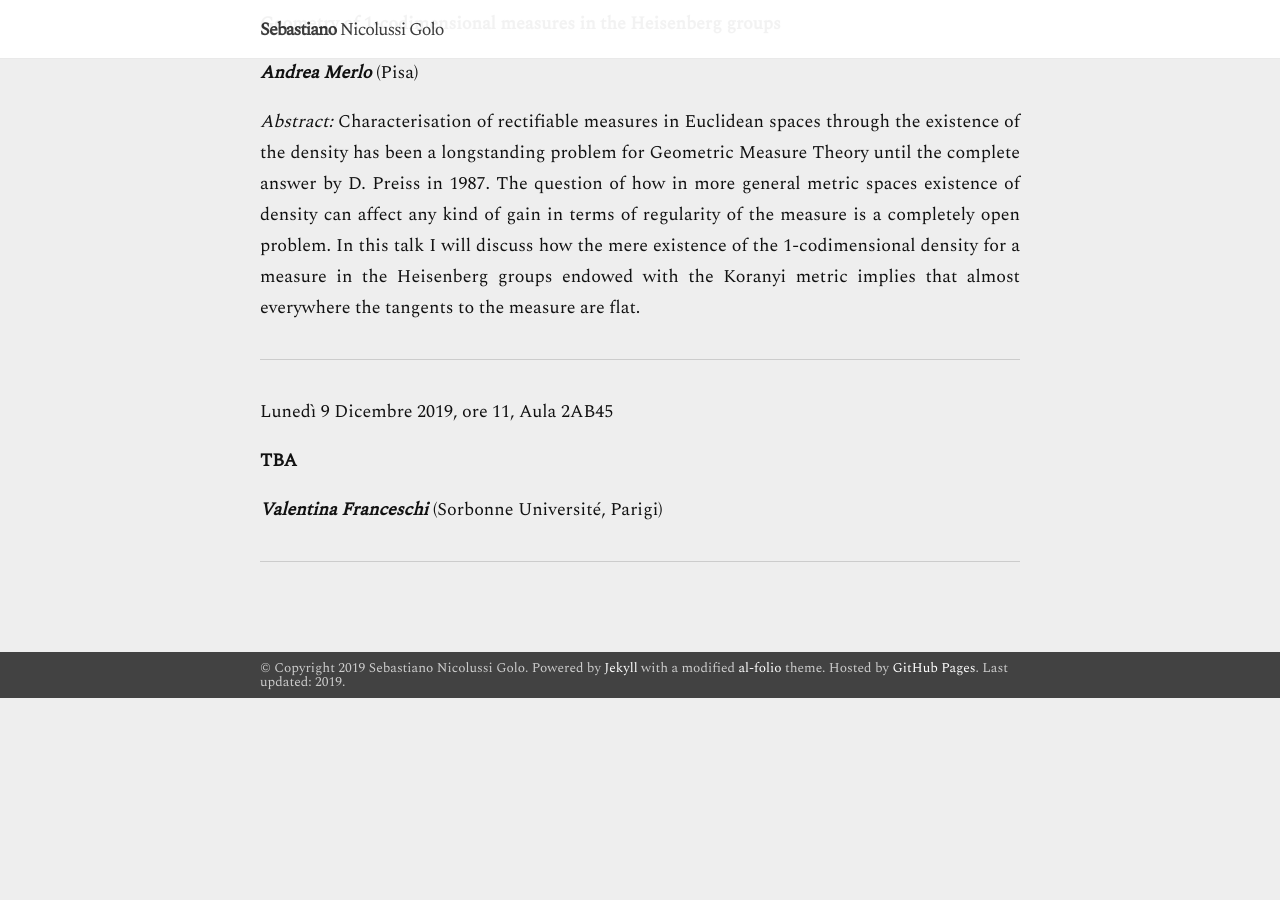
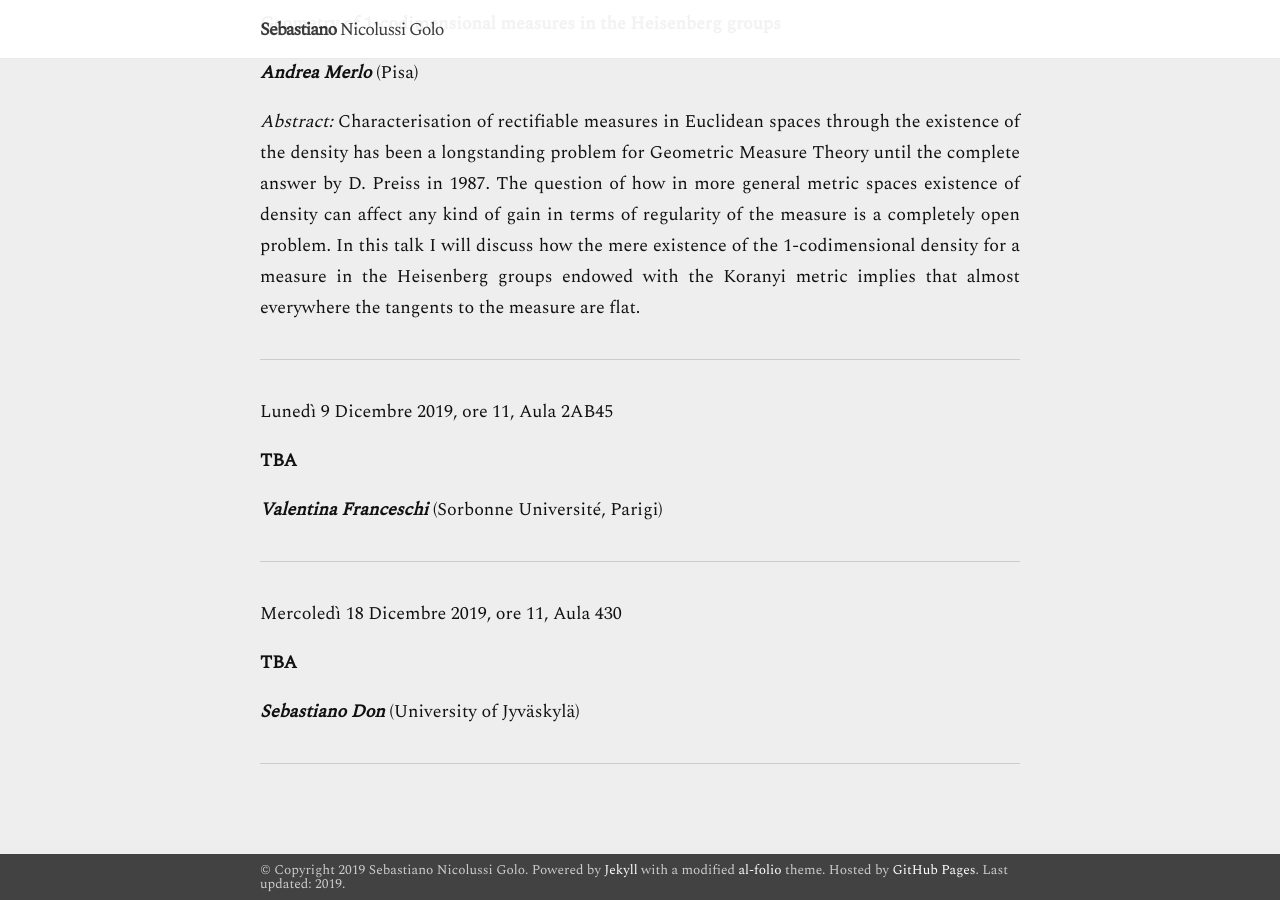
Before and after one commit to Seba272/seba272.github.io, a Jekyll site: the page built from _pages/GeA.md, in a window 1280 px wide and 900 px high, scrolled down 908 px. Built offline with Jekyll 4.4.1, drawn with Linux system fonts in a browser that asks for light colours; Markdown is read by kramdown in place of the engine named in the settings; before the commit the page ends 1606 px from its top, so only the background shows below that.

Commit message:
Add Seminar to GeA.

```diff
--- a/_pages/GeA.md
+++ b/_pages/GeA.md
@@ -55,3 +55,11 @@ Lunedì 9 Dicembre 2019, ore 11, Aula 2AB45
 **_Valentina Franceschi_** (Sorbonne Université, Parigi)
 
 ----
+
+Mercoledì 18 Dicembre 2019, ore 11, Aula 430
+
+**TBA**
+
+**_Sebastiano Don_** (University of Jyväskylä)
+
+----
```
